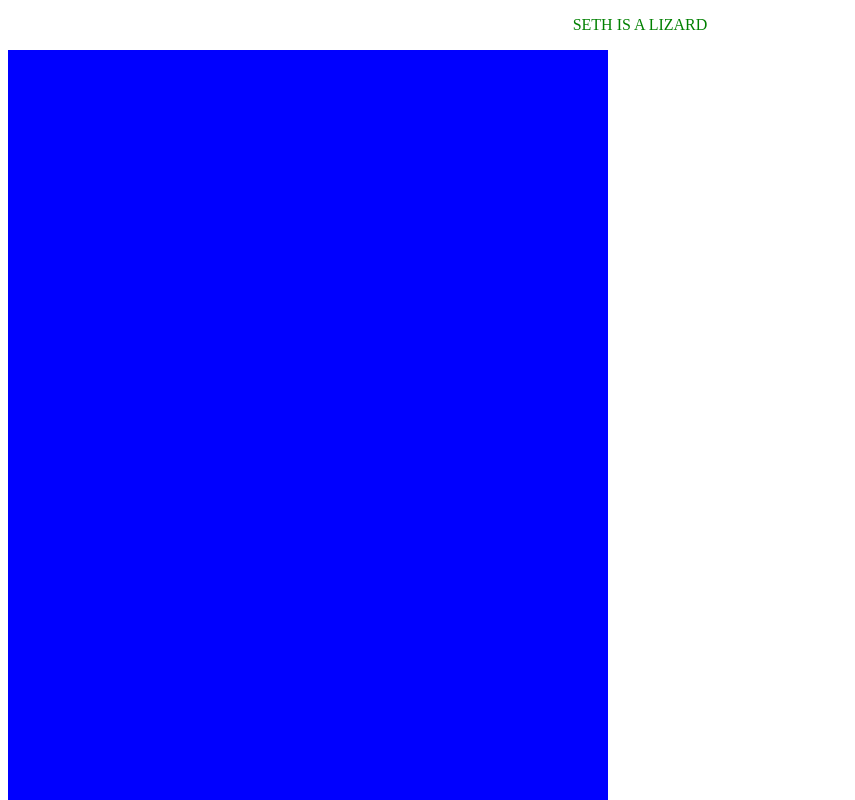
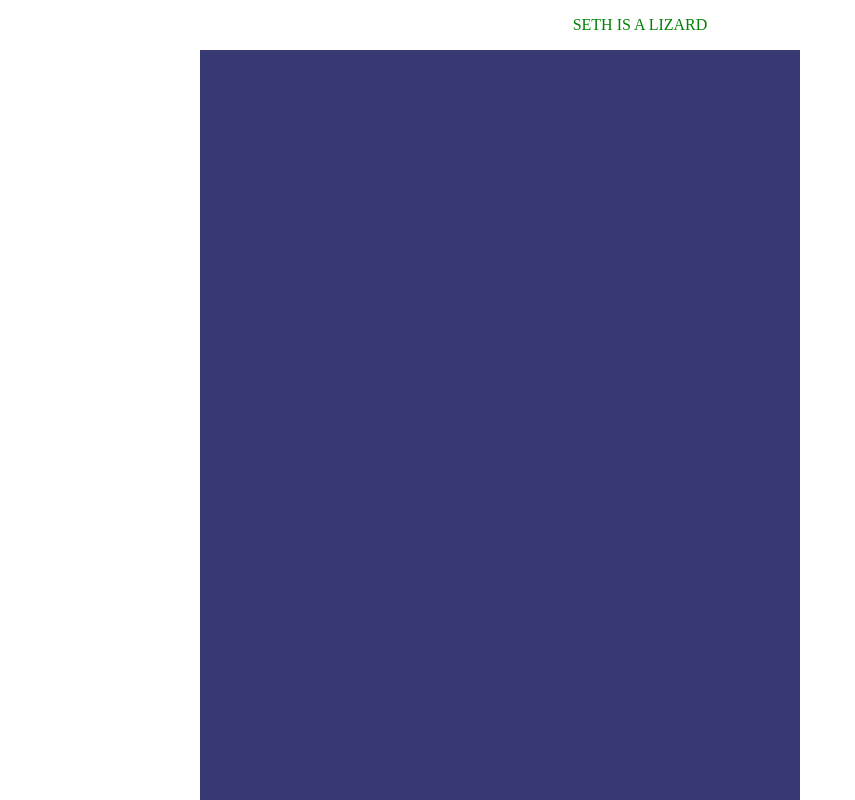
Before and after one commit to Restok/testris, a plain HTML site: page index.html in a window 1280 px wide. Shown: the top 800 px of the page, without its empty margins (0-855 px from the left). Drawn offline with Linux system fonts and the light colour scheme.

Commit message:
Update index.html

```diff
--- a/index.html
+++ b/index.html
@@ -2,11 +2,23 @@
 <html>
 <head><title>Testris1.0</title></head>
 <script>
+var ctx = document.getElementbyId("can");
+ctx.getContext("2d");
+ctx.beginPath();
+ctx.rect(200,200,200,200);
+ctx.closePath();
+</script>
+<style>
+  #can{
+  position:absolute;
+  left: 200px;
 
-</script>
+  }
+
+</style>
 <body>
 <p style = "font-size: 24; text-align: center; color: green;">SETH IS A LIZARD</p>
-<canvas id = "can"; width = "600"; height = "1200"; style = "background-color: blue">
+<canvas id = "can"; width = "600"; height = "900"; style = "background-color: #373975">
 </canvas>
 
 
```
